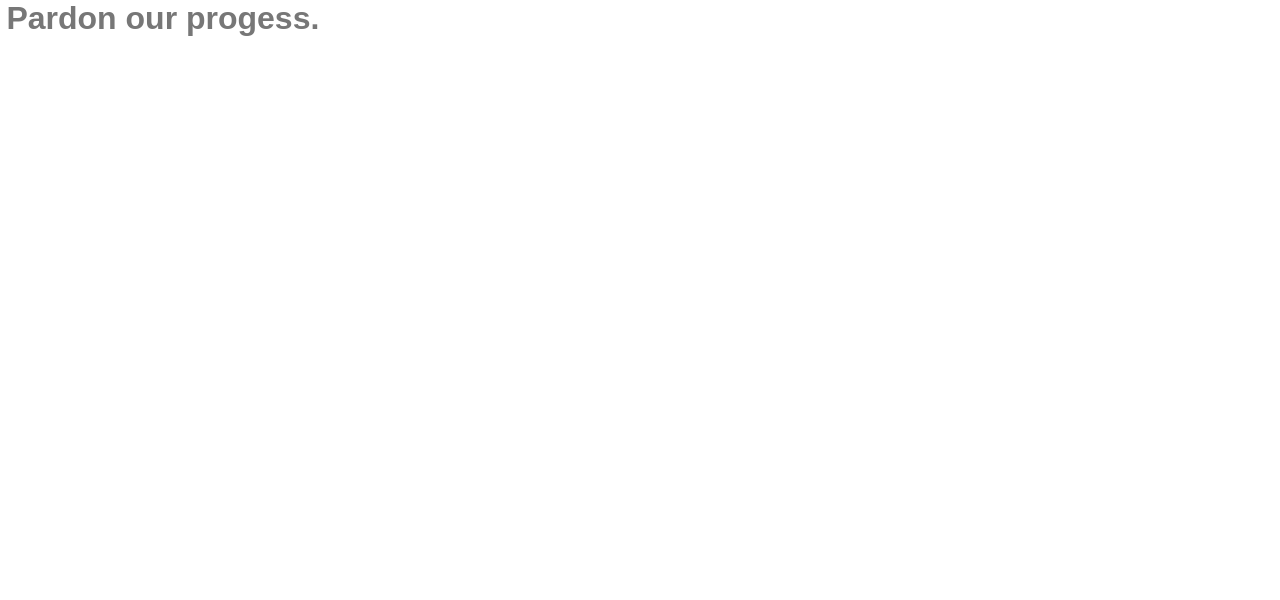
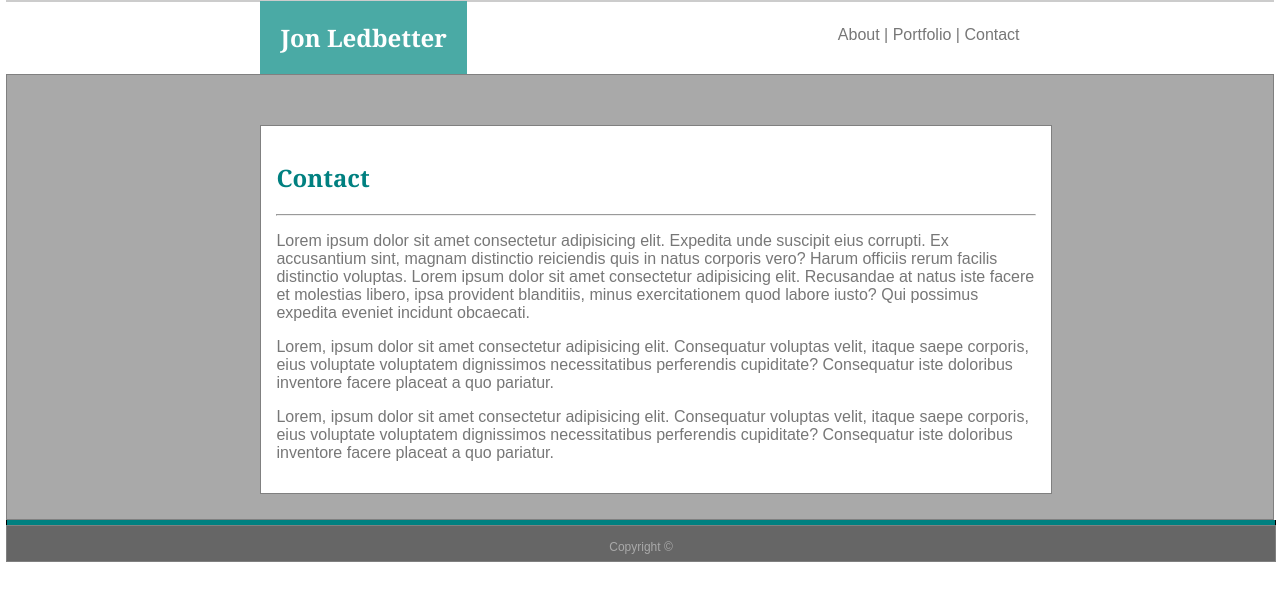
Before and after one commit to jtledbet/Basic-Portfolio, a plain HTML site: page contact.html in a window 1280 px wide. Drawn offline with Linux system fonts and the light colour scheme; files that its build step writes are made by us from their sources.

Commit message:
about page complete

```diff
--- a/contact.html
+++ b/contact.html
@@ -1,16 +1,60 @@
-<!DOCTYPE <!DOCTYPE html>
-<html>
+<!DOCTYPE html>
+<html lang="en-us">
+
 <head>
-    <meta charset="utf-8">
-    <meta http-equiv="X-UA-Compatible" content="IE=edge">
-    <title>
-        Contact
-    </title>
-    <meta name="viewport" content="width=device-width, initial-scale=1">
-    <link rel="stylesheet" type="text/css" media="screen" href="style.css">
-    <script src="main.js"></script>
+    <meta charset="UTF-8">
+    <link rel="stylesheet" type="text/css" href="assets/css/style.css">
+    <title>Contact</title>
 </head>
+
 <body>
-    <h1>Pardon our progess.</h1>
+
+    <nav id="navbox" class="container">
+        <header id="header1" class="box">
+            <h1>Jon Ledbetter</h1>
+        </header>
+        <aside id="navi" class="box">
+            <a href="./index.html">About</a> | <a href="./portfolio.html">Portfolio</a> | <a href="#">Contact</a>
+        </aside>
+    </nav>
+
+
+    <main class="container box">
+        <section id="bulk" class="box">
+            <section id="aboutmebox" class="box">
+                <section id=header2>
+                    <header>
+                        <h2>Contact</h2><hr>
+                    </header>
+                </section>
+
+                <section>
+                    <p>Lorem ipsum dolor sit amet consectetur adipisicing elit. Expedita unde suscipit eius corrupti. Ex
+                        accusantium sint, magnam distinctio reiciendis quis in natus corporis vero? Harum officiis rerum
+                        facilis distinctio voluptas. Lorem ipsum dolor sit amet consectetur adipisicing elit. Recusandae
+                        at natus iste facere et molestias libero, ipsa provident blanditiis, minus exercitationem quod
+                        labore iusto? Qui possimus expedita eveniet incidunt obcaecati.</p>
+                    <p>Lorem, ipsum dolor sit amet consectetur adipisicing elit. Consequatur voluptas velit, itaque
+                        saepe
+                        corporis, eius voluptate voluptatem dignissimos necessitatibus perferendis cupiditate?
+                        Consequatur
+                        iste doloribus inventore facere placeat a quo pariatur.</p>
+                    <p>Lorem, ipsum dolor sit amet consectetur adipisicing elit. Consequatur voluptas velit, itaque
+                        saepe
+                        corporis, eius voluptate voluptatem dignissimos necessitatibus perferendis cupiditate?
+                        Consequatur
+                        iste doloribus inventore facere placeat a quo pariatur.</p>
+                </section>
+            </section>
+        </section>
+
+
+    </main>
+
+    <section id="bar" class="box"></section>
+    <section id="footer" class="box"><br>
+        Copyright ©
+    </section>
 </body>
+
 </html>
```
Also changed, not shown: index.html (+1 -1 lines), portfolio.html (+55 -11 lines).
